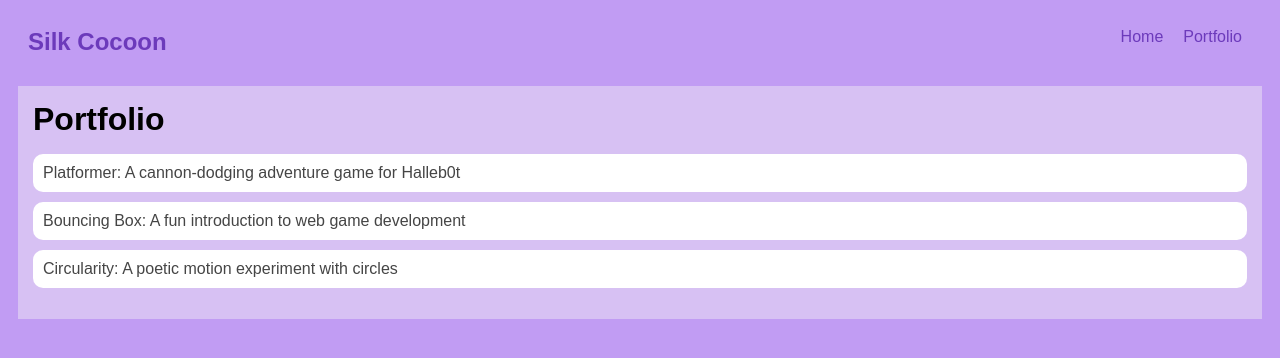
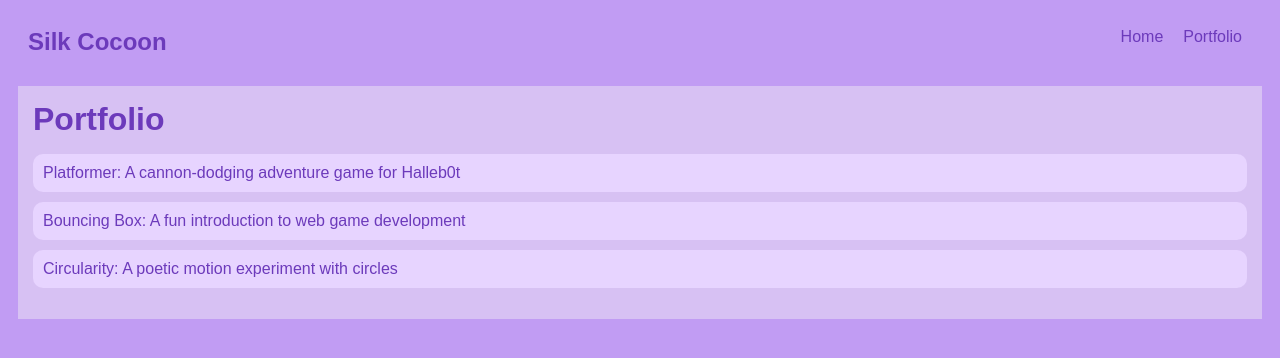
Before and after one commit to ChrisTheTree256/ChrisTheTree256.github.io, a plain HTML site: page portfolio.html in a window 1280 px wide. Drawn offline with Linux system fonts and the light colour scheme.

Commit message:
style.css

```diff
--- a/style.css
+++ b/style.css
@@ -90,7 +90,7 @@ a {
 
 /* Portfolio styles */
 .content h1 {
-  color: black;
+  color: #6c3abb;
 }
 
 #portfolio {
@@ -99,17 +99,17 @@ a {
 }
 
 #portfolio li {
-  background: #fff;
+  background: rgb(231, 212, 255);
   padding: 10px;
   border-radius: 10px;
   margin-bottom: 10px;
 }
 
 #portfolio li:hover {
-  background: #eee;
+  background: rgb(220, 191, 255);
 }
 
 #portfolio a {
   text-decoration: none;
-  color: #454545;
+  color: #6c3abb;
 }
```
